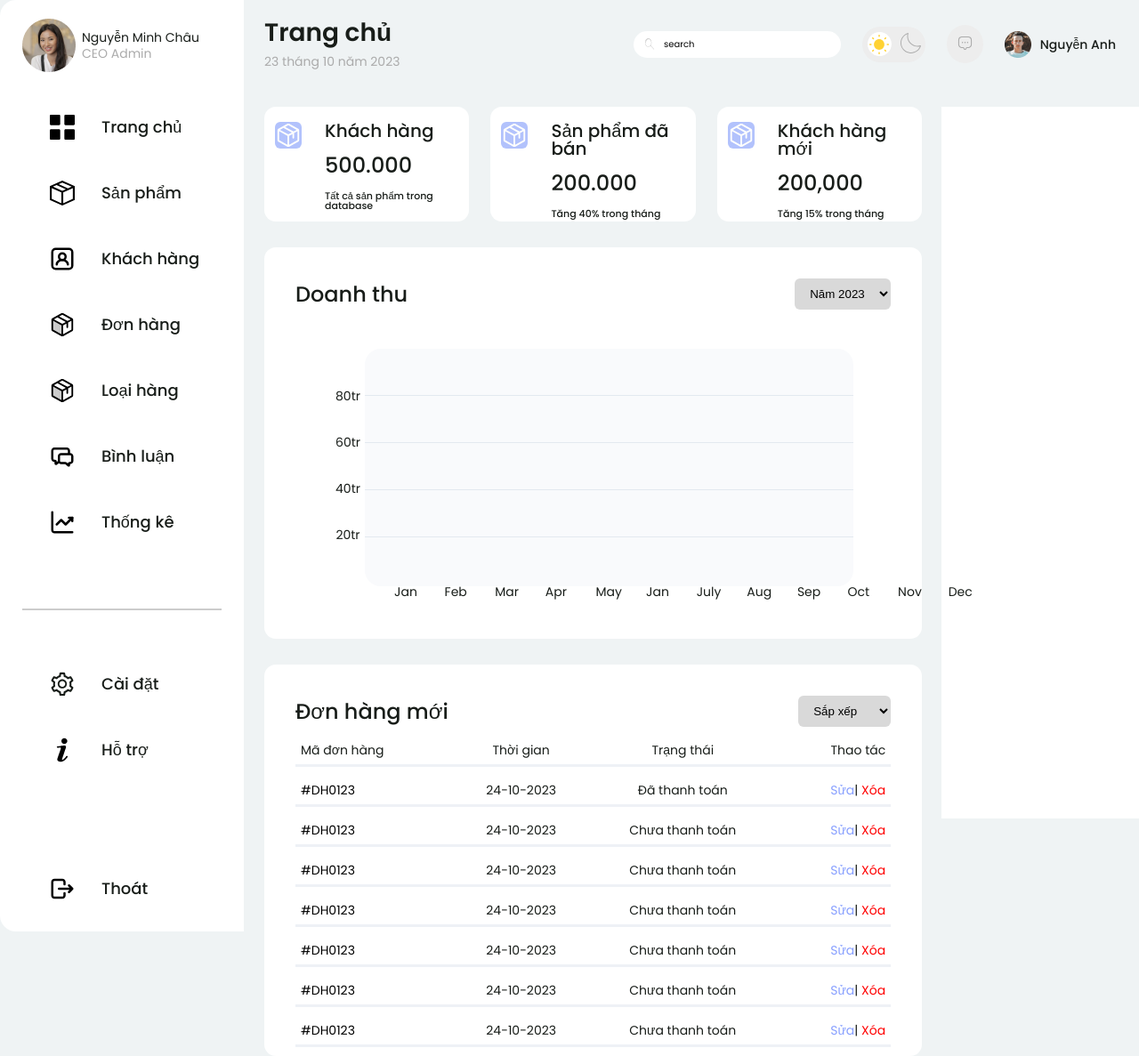
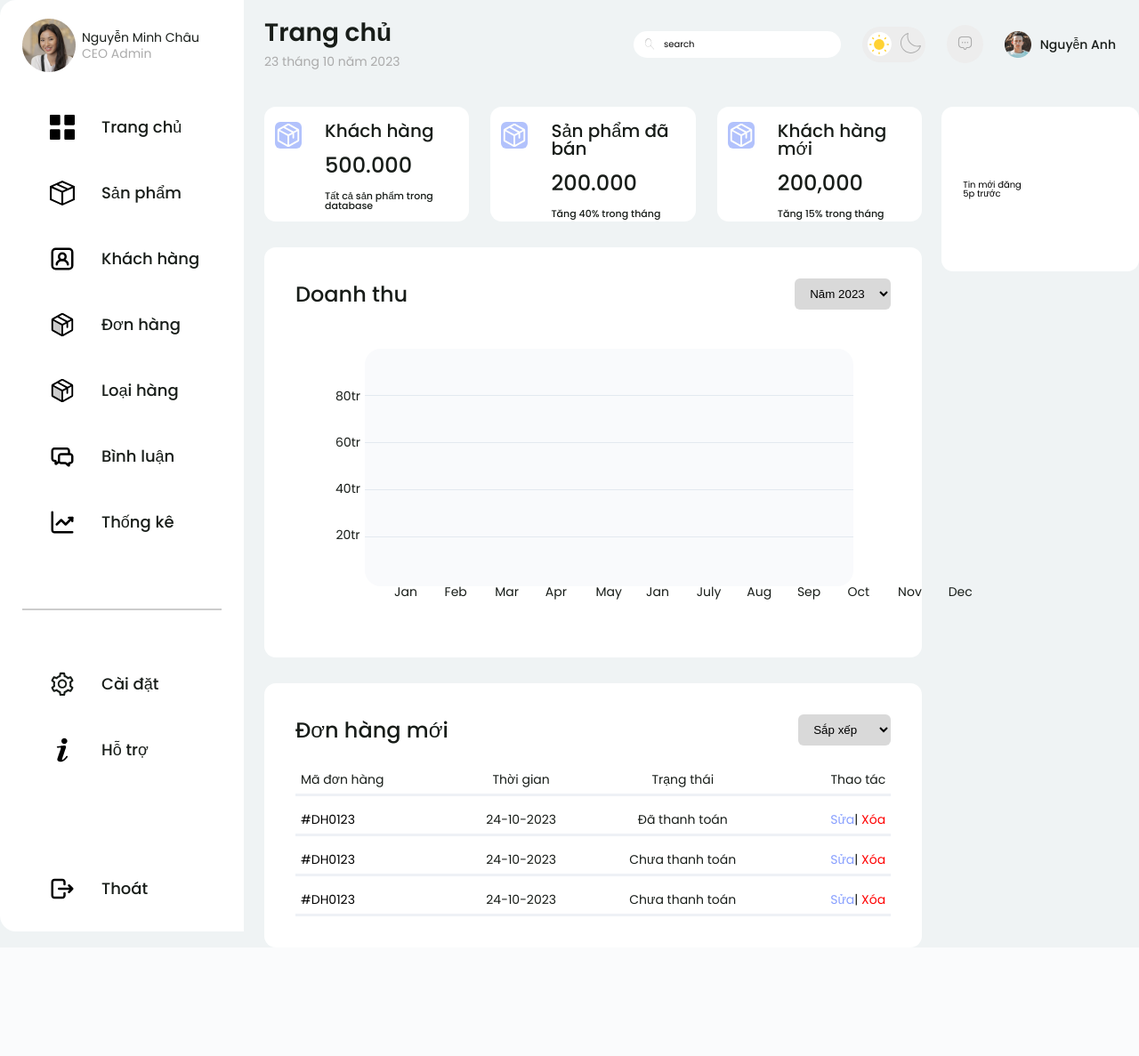
Before and after one commit to tuanhuynh0107/wd18031, a PHP site: page /html/admin.html in a window 1280 px wide. Shown: the whole page at 89% size. After the commit the page ends 1018 px from the top, so only its background shows below. Run offline with PHP 8.4, Linux system fonts and the light colour scheme.

Commit message:
code posst

```diff
--- a/assets/css/admin.css
+++ b/assets/css/admin.css
@@ -278,7 +278,7 @@
 .revenue {
     width: 100%;
     background-color: #fff;
-    height: 440px;
+    height: auto;
     border-radius: 13px;
     padding: 35px;
 }
@@ -295,11 +295,18 @@
 }
 
 .revenue__top--hendel {
+    cursor: pointer;
+    outline: none;
     border: none;
     padding: 9px 13px;
     border-radius: 6px;
     background-color: var(--primary-color--bg--btn);
 }
+.revenue__top--hendel option {
+    outline: none;
+    border: none;
+}
+
 
 
 
@@ -367,7 +374,7 @@
 
 .table__packgeNew {
     width: 100%;
-    /* border: 1px solid #000;/ */
+    margin-top: 12px;
 }
 
 .table__packgeNew thead td,.table__packgeNew tbody td {
@@ -411,9 +418,18 @@
     color:#f00;
 }
 
+/* thông báo */
+
 
 .notify {
     width: 30%;
+    height: auto;
+}
+
+.notify__post {
+    width: 100%;
+    height: 185px;
+    padding: 10px 24px;
+    border-radius: 13px;
     background-color: #fff;
-    height: 100vh;
 }
--- a/html/admin.html
+++ b/html/admin.html
@@ -433,49 +433,25 @@
                                         <a href="" class="hendel-delete-act">Xóa</a>
                                     </td>
                                 </tr>
-                                <tr>
-                                    <td><a href="">#DH0123</a></td>
-                                    <td>24-10-2023</td>
-                                    <td>Chưa thanh toán</td>
-                                    <td>
-                                        <a href="" class="hendel-update-act">Sửa</a>|
-                                        <a href="" class="hendel-delete-act">Xóa</a>
-                                    </td>
-                                </tr>
-                                <tr>
-                                    <td><a href="">#DH0123</a></td>
-                                    <td>24-10-2023</td>
-                                    <td>Chưa thanh toán</td>
-                                    <td>
-                                        <a href="" class="hendel-update-act">Sửa</a>|
-                                        <a href="" class="hendel-delete-act">Xóa</a>
-                                    </td>
-                                </tr>
-                                <tr>
-                                    <td><a href="">#DH0123</a></td>
-                                    <td>24-10-2023</td>
-                                    <td>Chưa thanh toán</td>
-                                    <td>
-                                        <a href="" class="hendel-update-act">Sửa</a>|
-                                        <a href="" class="hendel-delete-act">Xóa</a>
-                                    </td>
-                                </tr>
-                                <tr>
-                                    <td><a href="">#DH0123</a></td>
-                                    <td>24-10-2023</td>
-                                    <td>Chưa thanh toán</td>
-                                    <td>
-                                        <a href="" class="hendel-update-act">Sửa</a>|
-                                        <a href="" class="hendel-delete-act">Xóa</a>
-                                    </td>
-                                </tr>
+
                             </tbody>
                         </table>
                     </article>
                 </div>
-                <article class="notify">
+                <section class="notify">
+                    <div class="notify__post row">
+                        <div class="notify__post--heading">
+                            <div class="notify--heading__title">
+                                Tin mới đăng
+                            </div>
+                            <div class="notify--heading__time">
+                                5p trước
+                            </div>
+                        </div>
 
-                </article>
+
+                    </div>
+                </section>
 
             </main>
         </div>
```
